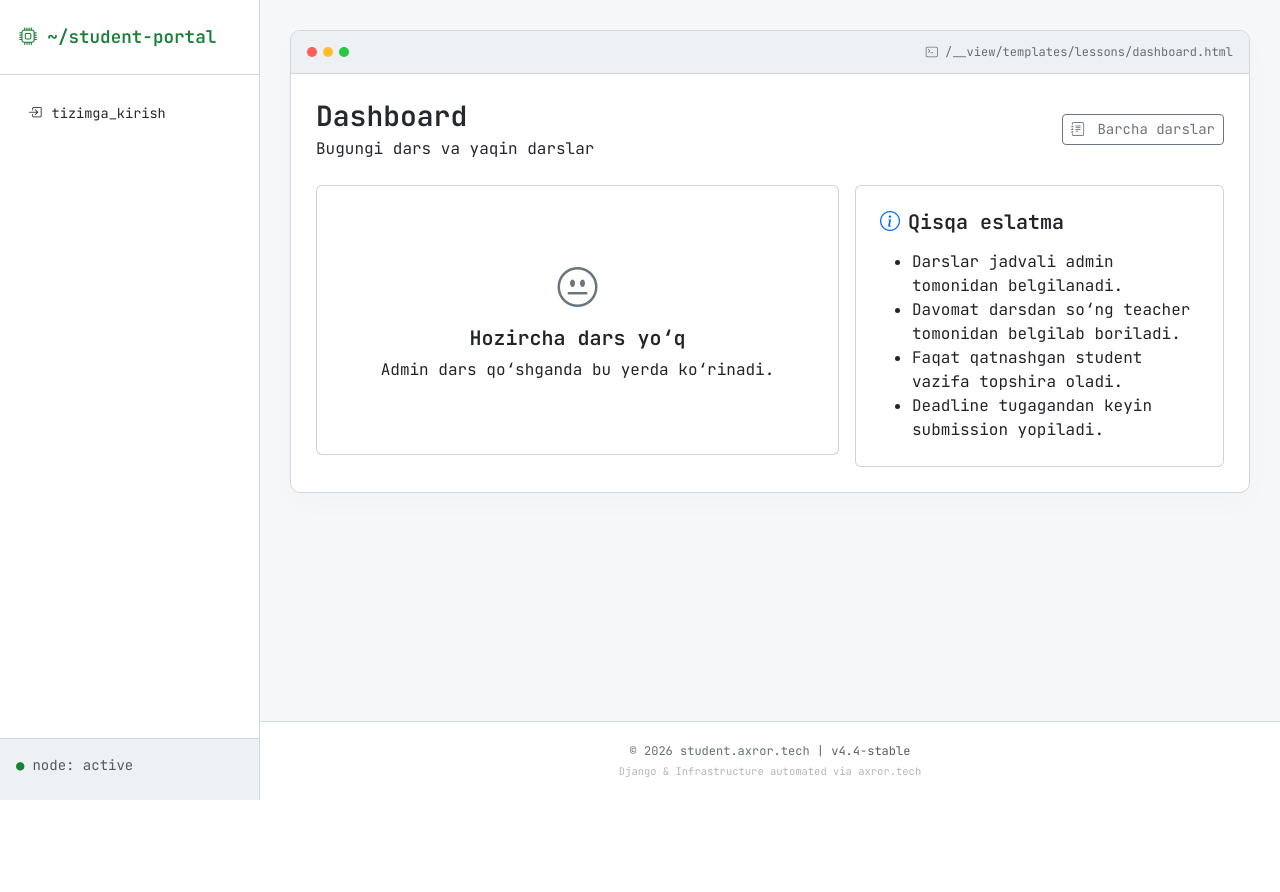
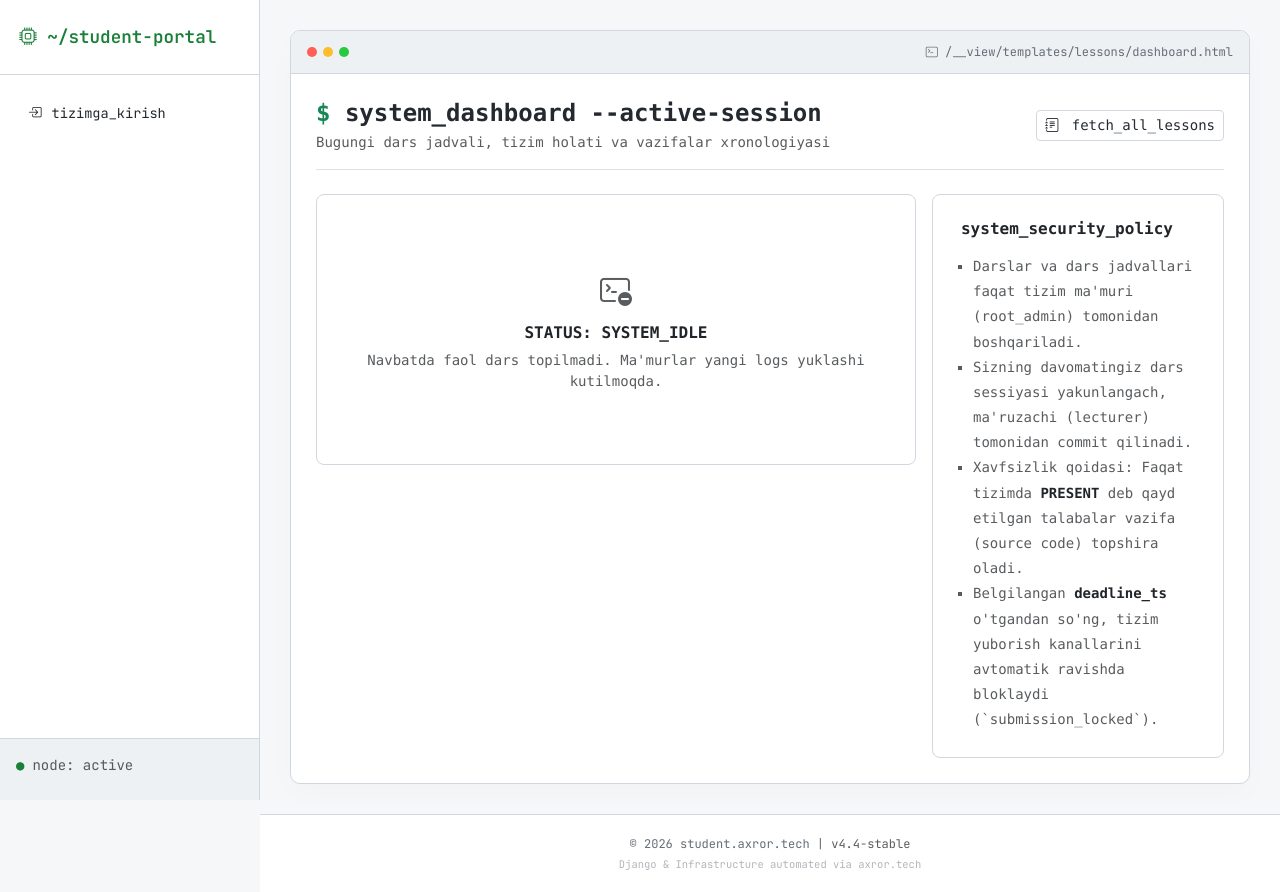
Before and after one commit to axrorback/student-axror, a Django app: template templates/lessons/dashboard.html in a window 1280 px wide. Before the commit the page ends 800 px from the top, so only its background shows below. Run offline with Django 5.2, Linux system fonts and the light colour scheme; the template is opened without the code that fills it, so the values that code supplies are empty.

Commit message:
Revamp dashboard UI: implement terminal-inspired design, update layout for lesson details, and enhance consistency with system-themed styling.

```diff
--- a/templates/lessons/dashboard.html
+++ b/templates/lessons/dashboard.html
@@ -2,200 +2,200 @@
 {% block title %}Dashboard — Student Portal{% endblock %}
 
 {% block content %}
-<div class="d-flex flex-column flex-md-row align-items-start align-items-md-center justify-content-between gap-2 mb-4">
+<div class="font-monospace">
+
+  <!-- TOP RUNTIME BANNER -->
+  <div class="d-flex flex-column flex-md-row align-items-start align-items-md-center justify-content-between gap-3 mb-4 border-bottom pb-3">
     <div>
-    <h3 class="fw-semibold mb-1">Dashboard</h3>
-    <div class="text-soft">Bugungi dars va yaqin darslar</div>
+      <h3 class="fw-semibold mb-1 fs-4"><span class="text-success">$</span> system_dashboard --active-session</h3>
+      <div class="text-muted small">Bugungi dars jadvali, tizim holati va vazifalar xronologiyasi</div>
     </div>
-
-  <a href="{% url 'lessons_list' %}" class="btn btn-outline-secondary btn-sm">
-    <i class="bi bi-journal-text me-1"></i> Barcha darslar
+    <a href="{% url 'lessons_list' %}" class="btn btn-sm" style="border: 1px solid var(--border); background: #fff; color: var(--text);">
+      <i class="bi bi-journal-text me-1"></i> fetch_all_lessons
     </a>
   </div>
 
   <div class="row g-3">
-  <div class="col-12 col-lg-7">
-    <div class="card card-soft p-4">
+
+    <!-- LEFT PANEL: PRIMARY SYSTEM TARGET -->
+    <div class="col-12 col-lg-8">
+      <div class="p-4 rounded-3" style="border: 1px solid var(--border); background: var(--card-bg);">
 
         {% if today_lesson %}
-        <div class="d-flex align-items-center justify-content-between">
+          <!-- TODAY'S LOG HEADER -->
+          <div class="d-flex align-items-center justify-content-between mb-3">
             <div>
-            <div class="text-soft small mb-1">
-              <i class="bi bi-calendar-check me-1"></i>Bugungi dars
+              <div class="text-muted small mb-1">
+                <i class="bi bi-terminal-box text-success me-1"></i> [STATUS: ACTIVE_RUNNING]
               </div>
-            <h4 class="fw-semibold mb-1">{{ today_lesson.title }}</h4>
-            <div class="text-soft">
-              <i class="bi bi-clock me-1"></i>
-              {{ today_lesson.starts_at|date:"H:i" }} – {{ today_lesson.ends_at|date:"H:i" }}
+              <h4 class="fw-bold text-dark fs-5 mb-1">{{ today_lesson.title }}</h4>
+              <div class="text-muted small">
+                <i class="bi bi-clock me-1"></i> {{ today_lesson.starts_at|date:"H:i" }} – {{ today_lesson.ends_at|date:"H:i" }}
                 {% if today_lesson.location %}
-                <span class="ms-2">
-                  <i class="bi bi-geo-alt me-1"></i>{{ today_lesson.location }}
-                </span>
+                  <span class="mx-2">|</span>
+                  <i class="bi bi-geo-alt me-1"></i> {{ today_lesson.location }}
                 {% endif %}
               </div>
             </div>
-
-          <span class="badge text-bg-success">Today</span>
+            <span class="badge font-monospace py-1.5 px-2.5" style="background: rgba(26, 127, 55, 0.1); color: var(--primary); border: 1px solid rgba(26,127,55,0.2);">today_runtime</span>
           </div>
 
-        <hr>
-
-        <div class="text-soft mb-3">
-          {{ today_lesson.content|default:"Bugun uchun detail yo‘q."|linebreaksbr }}
+          <div class="p-3 my-3 rounded" style="background: var(--bg); border-left: 3px solid var(--border); font-size: 0.85rem; line-height: 1.6; color: var(--text);">
+            {{ today_lesson.content|default:"[INFO] Bugungi dars uchun qo'shimcha tushuntirish va tafsilotlar kiritilmagan."|linebreaksbr }}
           </div>
 
-        <div class="mb-3">
-          <h6 class="fw-semibold mb-2">Davomat</h6>
+          <!-- ATTENDANCE MONITOR -->
+          <div class="mb-4">
+            <span class="text-muted d-block small mb-1.5">User Attendance Status:</span>
             {% if today_attendance %}
               {% if today_attendance.status == "PRESENT" %}
-              <span class="badge text-bg-success">Present</span>
+                <span class="badge py-1.5 px-2.5" style="background: rgba(26, 127, 55, 0.1); color: #1a7f37; border: 1px solid rgba(26,127,55,0.2);">PRESENT</span>
               {% elif today_attendance.status == "LATE" %}
-              <span class="badge text-bg-warning">Late</span>
+                <span class="badge py-1.5 px-2.5" style="background: #fff8e1; color: #b78103; border: 1px solid #ffe082;">LATE</span>
               {% elif today_attendance.status == "ABSENT" %}
-              <span class="badge text-bg-danger">Absent</span>
+                <span class="badge py-1.5 px-2.5" style="background: #ffebe9; color: #cf222e; border: 1px solid rgba(207,34,46,0.2);">ABSENT</span>
               {% else %}
-              <span class="badge text-bg-secondary">{{ today_attendance.status }}</span>
+                <span class="badge py-1.5 px-2.5 bg-light border text-muted text-uppercase">{{ today_attendance.status }}</span>
               {% endif %}
             {% else %}
-            <span class="badge text-bg-light text-dark">Hali belgilanmagan</span>
+              <span class="badge py-1.5 px-2.5 text-dark bg-light border" style="border-style: dashed !important;"><i class="bi bi-hourglass-split me-1"></i> pending_teacher_sign</span>
             {% endif %}
           </div>
 
+          <!-- ASSIGNMENT LOG ACTION -->
           {% if today_assignment %}
-          <div class="border rounded-3 p-3 mb-3 bg-body-tertiary">
-            <div class="d-flex justify-content-between align-items-start gap-2">
+            <div class="p-3 border rounded-3" style="background: var(--bg); border-color: var(--border) !important;">
+              <div class="d-flex justify-content-between align-items-start gap-2 flex-column flex-sm-row">
                 <div>
-                <div class="small text-soft mb-1">
-                  <i class="bi bi-journal-code me-1"></i>Bugungi vazifa
+                  <div class="small text-muted mb-1">
+                    <i class="bi bi-journal-code text-primary me-1"></i> attached_assignment_meta:
                   </div>
-                <div class="fw-semibold">{{ today_assignment.title }}</div>
-                <div class="text-soft small mt-1">
-                  Deadline: {{ today_assignment.deadline|date:"Y-m-d H:i" }}
+                  <div class="fw-semibold text-dark fs-6">{{ today_assignment.title }}</div>
+                  <div class="text-muted small mt-1">
+                    deadline_ts: <span class="text-danger fw-semibold">{{ today_assignment.deadline|date:"Y-m-d H:i" }}</span>
                   </div>
                 </div>
 
                 {% if today_submission %}
                   {% if today_submission.status == "APPROVED" %}
-                  <span class="badge text-bg-success">Approved</span>
+                    <span class="badge font-monospace" style="background: rgba(26, 127, 55, 0.1); color: #1a7f37; border: 1px solid rgba(26,127,55,0.2);">APPROVED</span>
                   {% elif today_submission.status == "REJECTED" %}
-                  <span class="badge text-bg-danger">Rejected</span>
+                    <span class="badge font-monospace" style="background: #ffebe9; color: #cf222e; border: 1px solid rgba(207,34,46,0.2);">REJECTED</span>
                   {% else %}
-                  <span class="badge text-bg-warning">Pending</span>
+                    <span class="badge font-monospace" style="background: #fff8e1; color: #b78103; border: 1px solid #ffe082;">PENDING_REVIEW</span>
                   {% endif %}
                 {% else %}
-                <span class="badge text-bg-secondary">Topshirilmagan</span>
+                  <span class="badge font-monospace bg-secondary-subtle text-muted border">NOT_SUBMITTED</span>
                 {% endif %}
               </div>
 
+              <!-- CONTROLS -->
               <div class="mt-3 d-flex flex-wrap gap-2">
-              <a href="{% url 'lesson_detail' today_lesson.id %}" class="btn btn-brand btn-sm">
-                <i class="bi bi-arrow-right me-1"></i> Darsni ochish
+                <a href="{% url 'lesson_detail' today_lesson.id %}" class="btn btn-sm btn-dark font-monospace py-1.5 px-3">
+                  view_workspace
                 </a>
 
                 {% if today_assignment %}
                   {% if today_can_submit %}
-                  <a href="{% url 'assignment_submit' today_assignment.id %}" class="btn btn-outline-primary btn-sm">
-                    <i class="bi bi-upload me-1"></i>
-                    {% if today_submission %}Vazifani yangilash{% else %}Vazifa topshirish{% endif %}
+                    <a href="{% url 'assignment_submit' today_assignment.id %}" class="btn btn-sm py-1.5 px-3 text-white fw-semibold" style="background-color: var(--primary);">
+                      <i class="bi bi-upload me-1"></i> {% if today_submission %}re_push_commit{% else %}execute_submit{% endif %}
                     </a>
                   {% else %}
-                  <button class="btn btn-outline-secondary btn-sm" disabled>
-                    <i class="bi bi-lock me-1"></i> Topshirib bo‘lmaydi
+                    <button class="btn btn-sm btn-light border font-monospace text-muted py-1.5 px-3" disabled>
+                      <i class="bi bi-lock-fill me-1"></i> submission_locked
                     </button>
                   {% endif %}
                 {% endif %}
               </div>
 
               {% if not today_can_submit and today_submit_reason %}
-              <div class="alert alert-light border mt-3 mb-0 small">
-                {{ today_submit_reason }}
+                <div class="p-2 border rounded mt-2 small text-muted bg-white" style="font-size: 0.75rem; border-color: #ffc9c9 !important;">
+                  <i class="bi bi-exclamation-circle text-danger me-1"></i> Link lock reason: {{ today_submit_reason }}
                 </div>
               {% endif %}
             </div>
           {% else %}
-          <a href="{% url 'lesson_detail' today_lesson.id %}" class="btn btn-brand">
-            <i class="bi bi-arrow-right me-1"></i> Darsni ochish
+            <a href="{% url 'lesson_detail' today_lesson.id %}" class="btn btn-sm btn-dark font-monospace py-1.5 px-3">
+              view_workspace
             </a>
           {% endif %}
 
         {% elif upcoming_lesson %}
-        <div class="d-flex align-items-center justify-content-between">
+          <!-- UPCOMING LOG HEADER -->
+          <div class="d-flex align-items-center justify-content-between mb-3">
             <div>
-            <div class="text-soft small mb-1">
-              <i class="bi bi-calendar2-week me-1"></i>Keyingi dars
+              <div class="text-muted small mb-1">
+                <i class="bi bi-clock-history text-primary me-1"></i> [STATUS: QUEUED_STAGING]
               </div>
-            <h4 class="fw-semibold mb-1">{{ upcoming_lesson.title }}</h4>
-            <div class="text-soft">
-              <i class="bi bi-clock me-1"></i>
-              {{ upcoming_lesson.starts_at|date:"Y-m-d H:i" }}
+              <h4 class="fw-bold text-dark fs-5 mb-1">{{ upcoming_lesson.title }}</h4>
+              <div class="text-muted small">
+                <i class="bi bi-calendar-event me-1"></i> {{ upcoming_lesson.starts_at|date:"Y-m-d H:i" }}
                 {% if upcoming_lesson.location %}
-                <span class="ms-2">
-                  <i class="bi bi-geo-alt me-1"></i>{{ upcoming_lesson.location }}
-                </span>
+                  <span class="mx-2">|</span>
+                  <i class="bi bi-geo-alt me-1"></i> {{ upcoming_lesson.location }}
                 {% endif %}
               </div>
             </div>
-
-          <span class="badge text-bg-primary">Upcoming</span>
+            <span class="badge font-monospace py-1.5 px-2.5 bg-light border text-primary">upcoming_queue</span>
           </div>
 
-        <hr>
-
-        <div class="text-soft mb-3">
-          {{ upcoming_lesson.content|default:"Keyingi dars uchun detail yo‘q."|linebreaksbr }}
+          <div class="p-3 my-3 rounded" style="background: var(--bg); border-left: 3px solid var(--border); font-size: 0.85rem; color: var(--text);">
+            {{ upcoming_lesson.content|default:"[INFO] Keyingi rejalashtirilgan sessiya tafsilotlari tez orada ochiladi."|linebreaksbr }}
           </div>
 
           {% if upcoming_assignment %}
-          <div class="border rounded-3 p-3 mb-3 bg-body-tertiary">
-            <div class="small text-soft mb-1">
-              <i class="bi bi-journal-code me-1"></i>Biriktirilgan vazifa
-            </div>
-            <div class="fw-semibold">{{ upcoming_assignment.title }}</div>
-            <div class="text-soft small mt-1">
-              Deadline: {{ upcoming_assignment.deadline|date:"Y-m-d H:i" }}
+            <div class="p-3 border rounded-3 mb-3" style="background: var(--bg); border-color: var(--border) !important;">
+              <div class="small text-muted mb-1"><i class="bi bi-journal-code me-1"></i> future_assignment_meta:</div>
+              <div class="fw-semibold text-dark small">{{ upcoming_assignment.title }}</div>
+              <div class="text-muted small mt-1">
+                deadline_ts: {{ upcoming_assignment.deadline|date:"Y-m-d H:i" }}
               </div>
 
               {% if upcoming_submission %}
                 <div class="mt-2">
                   {% if upcoming_submission.status == "APPROVED" %}
-                  <span class="badge text-bg-success">Approved</span>
+                    <span class="badge font-monospace" style="background: rgba(26, 127, 55, 0.1); color: #1a7f37; border: 1px solid rgba(26,127,55,0.2);">APPROVED</span>
                   {% elif upcoming_submission.status == "REJECTED" %}
-                  <span class="badge text-bg-danger">Rejected</span>
+                    <span class="badge font-monospace" style="background: #ffebe9; color: #cf222e; border: 1px solid rgba(207,34,46,0.2);">REJECTED</span>
                   {% else %}
-                  <span class="badge text-bg-warning">Pending</span>
+                    <span class="badge font-monospace" style="background: #fff8e1; color: #b78103; border: 1px solid #ffe082;">PENDING_REVIEW</span>
                   {% endif %}
                 </div>
               {% endif %}
             </div>
           {% endif %}
 
-        <a href="{% url 'lesson_detail' upcoming_lesson.id %}" class="btn btn-brand">
-          <i class="bi bi-arrow-right me-1"></i> Darsni ochish
+          <a href="{% url 'lesson_detail' upcoming_lesson.id %}" class="btn btn-sm btn-dark font-monospace py-1.5 px-3">
+            preview_workspace
           </a>
 
         {% else %}
+          <!-- NO DATA / IDLE -->
           <div class="text-center py-5">
-          <div class="mb-2"><i class="bi bi-emoji-neutral fs-1 text-secondary"></i></div>
-          <h5 class="fw-semibold">Hozircha dars yo‘q</h5>
-          <div class="text-soft">Admin dars qo‘shganda bu yerda ko‘rinadi.</div>
+            <div class="mb-2"><i class="bi bi-terminal-dash fs-2 text-muted"></i></div>
+            <h6 class="fw-bold text-dark">STATUS: SYSTEM_IDLE</h6>
+            <div class="text-muted small">Navbatda faol dars topilmadi. Ma'murlar yangi logs yuklashi kutilmoqda.</div>
           </div>
         {% endif %}
 
       </div>
     </div>
 
-  <div class="col-12 col-lg-5">
-    <div class="card card-soft p-4 h-100">
-      <h5 class="fw-semibold mb-3">
-        <i class="bi bi-info-circle me-2 text-primary"></i>Qisqa eslatma
-      </h5>
-      <ul class="mb-0 text-soft">
-        <li>Darslar jadvali admin tomonidan belgilanadi.</li>
-        <li>Davomat darsdan so‘ng teacher tomonidan belgilab boriladi.</li>
-        <li>Faqat qatnashgan student vazifa topshira oladi.</li>
-        <li>Deadline tugagandan keyin submission yopiladi.</li>
+    <!-- RIGHT PANEL: CONTEXT RULES -->
+    <div class="col-12 col-lg-4">
+      <div class="p-4 rounded-3 h-100" style="border: 1px solid var(--border); background: var(--card-bg);">
+        <h6 class="fw-bold text-dark mb-3">
+          <i class="bi bi-shield-alert text-warning me-1"></i> system_security_policy
+        </h6>
+        <ul class="ps-3 text-muted small mb-0" style="line-height: 1.8; list-style-type: square;">
+          <li>Darslar va dars jadvallari faqat tizim ma'muri (root_admin) tomonidan boshqariladi.</li>
+          <li>Sizning davomatingiz dars sessiyasi yakunlangach, ma'ruzachi (lecturer) tomonidan commit qilinadi.</li>
+          <li>Xavfsizlik qoidasi: Faqat tizimda <b class="text-dark">PRESENT</b> deb qayd etilgan talabalar vazifa (source code) topshira oladi.</li>
+          <li>Belgilangan <b class="text-dark">deadline_ts</b> o'tgandan so'ng, tizim yuborish kanallarini avtomatik ravishda bloklaydi (`submission_locked`).</li>
         </ul>
       </div>
     </div>
   </div>
+
+</div>
 {% endblock %}
```
Lines whose indentation alone changed are shown as unchanged.
